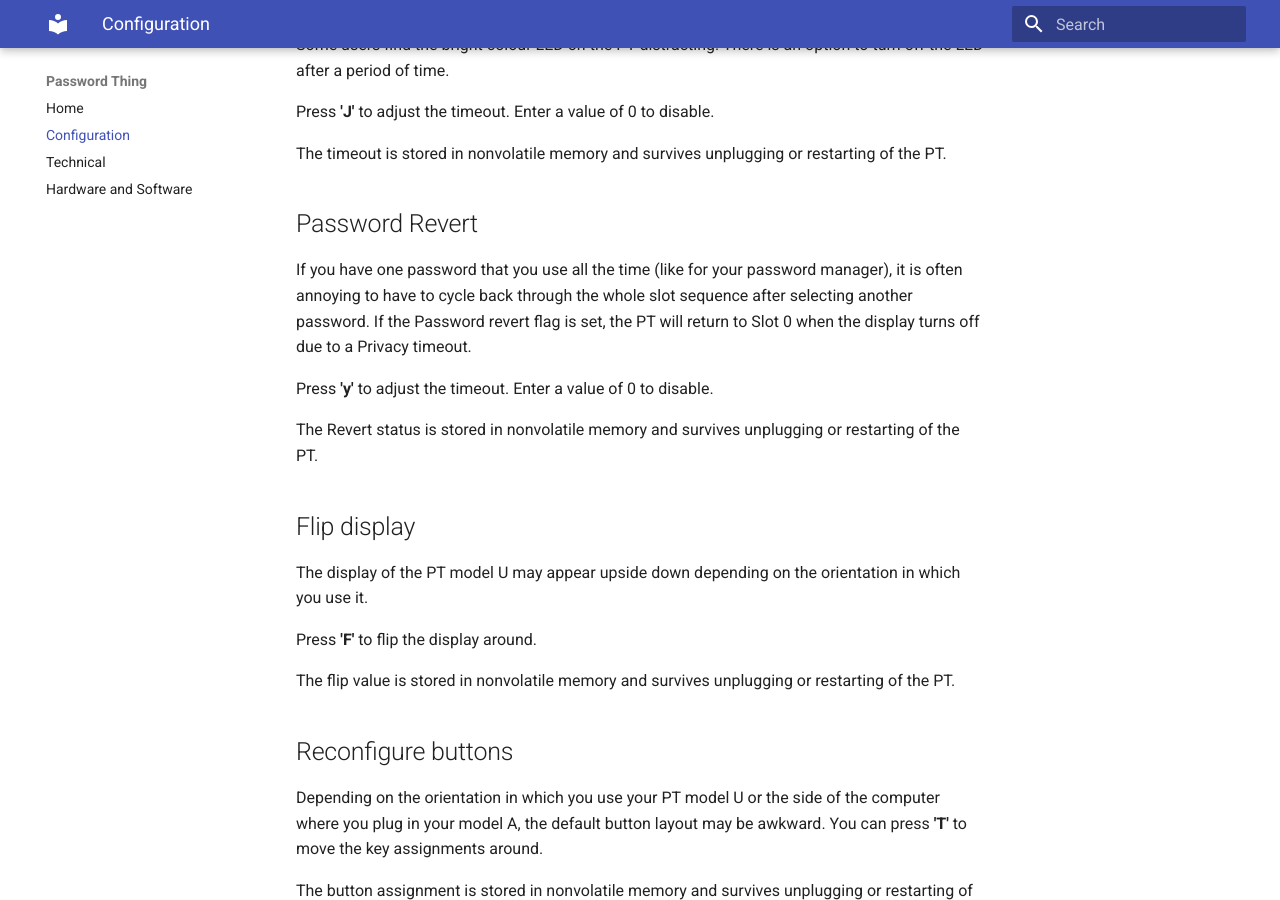
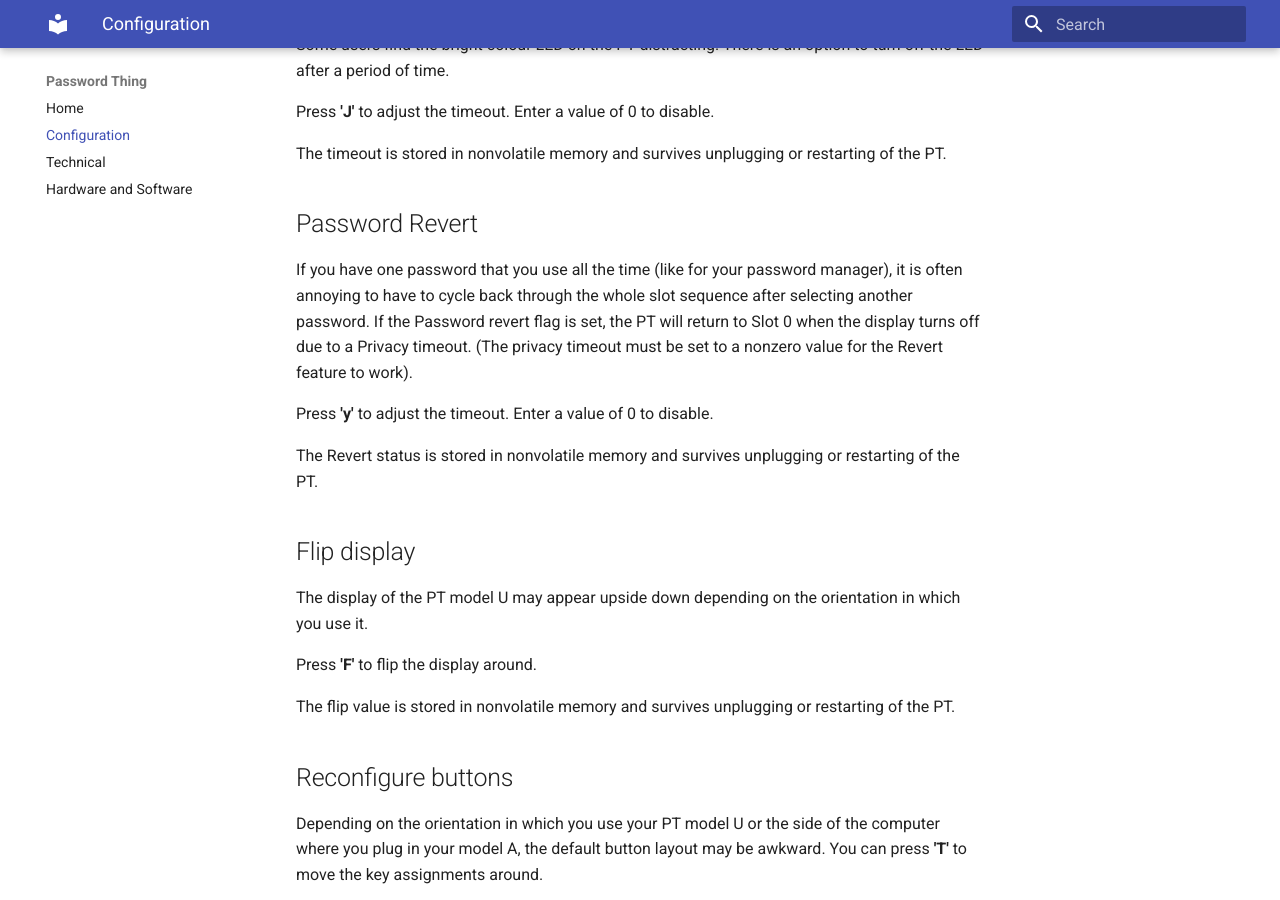
Before and after one commit to qvdm/PasswordThing, an MkDocs documentation site: the page built from docs/configuration.md, in a window 1280 px wide and 900 px high, scrolled down 3101 px. Built offline with MkDocs 1.6.1 and Material for MkDocs 9.7.7, drawn with Linux system fonts in a browser that asks for light colours.

Commit message:
PW revert working 20010703

```diff
--- a/docs/configuration.md
+++ b/docs/configuration.md
@@ -118,7 +118,8 @@ If you have one password that you use all the time (like for your password
 manager), it is often annoying to have to cycle back through the whole
 slot sequence after selecting another password.  If the Password revert
 flag is set, the PT will return to Slot 0 when the display turns off due
-to a Privacy timeout.
+to a Privacy timeout. (The privacy timeout must be set to a nonzero value
+for the Revert feature to work).
 
 Press **'y'** to adjust the timeout.  Enter a value of 0 to disable.
 
```
